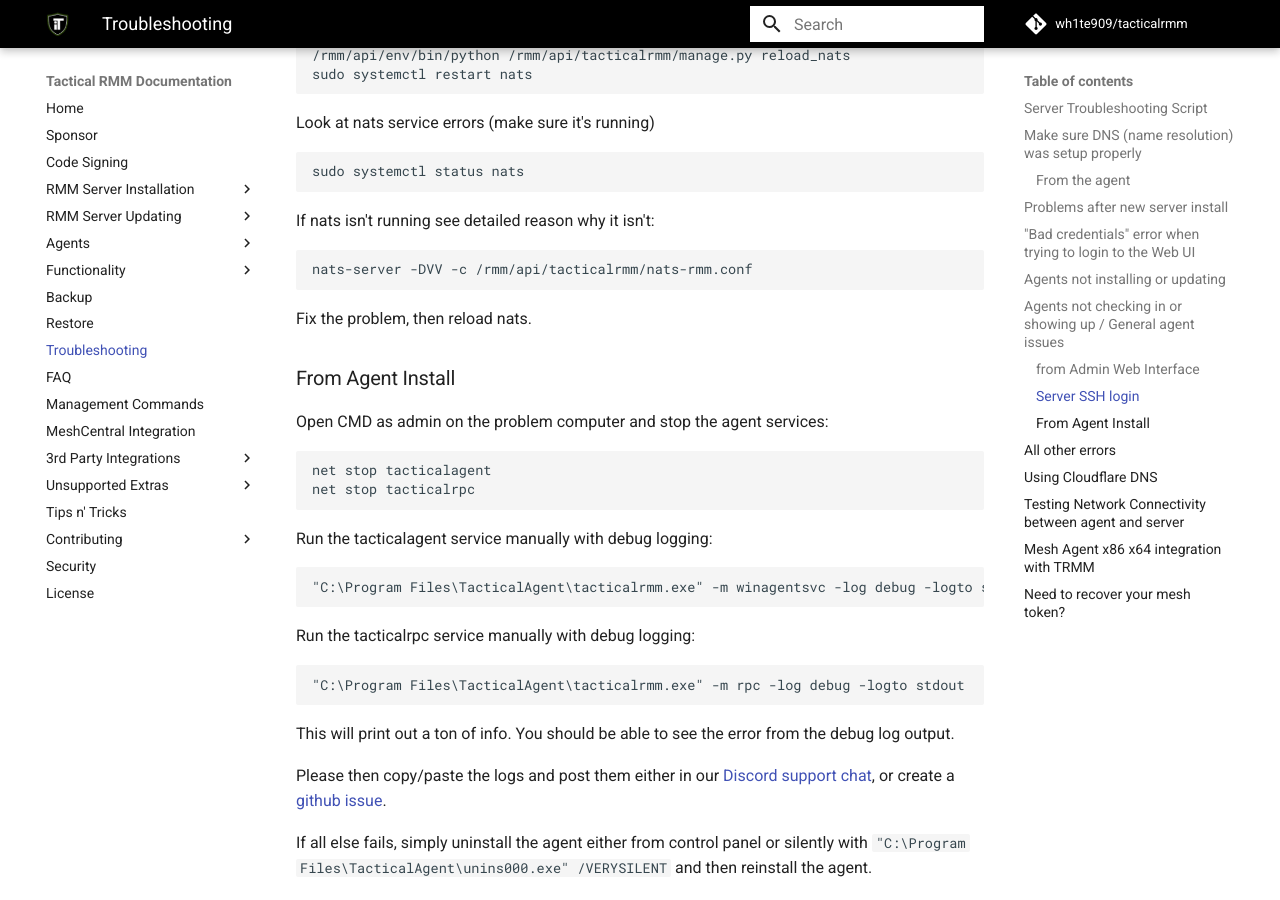
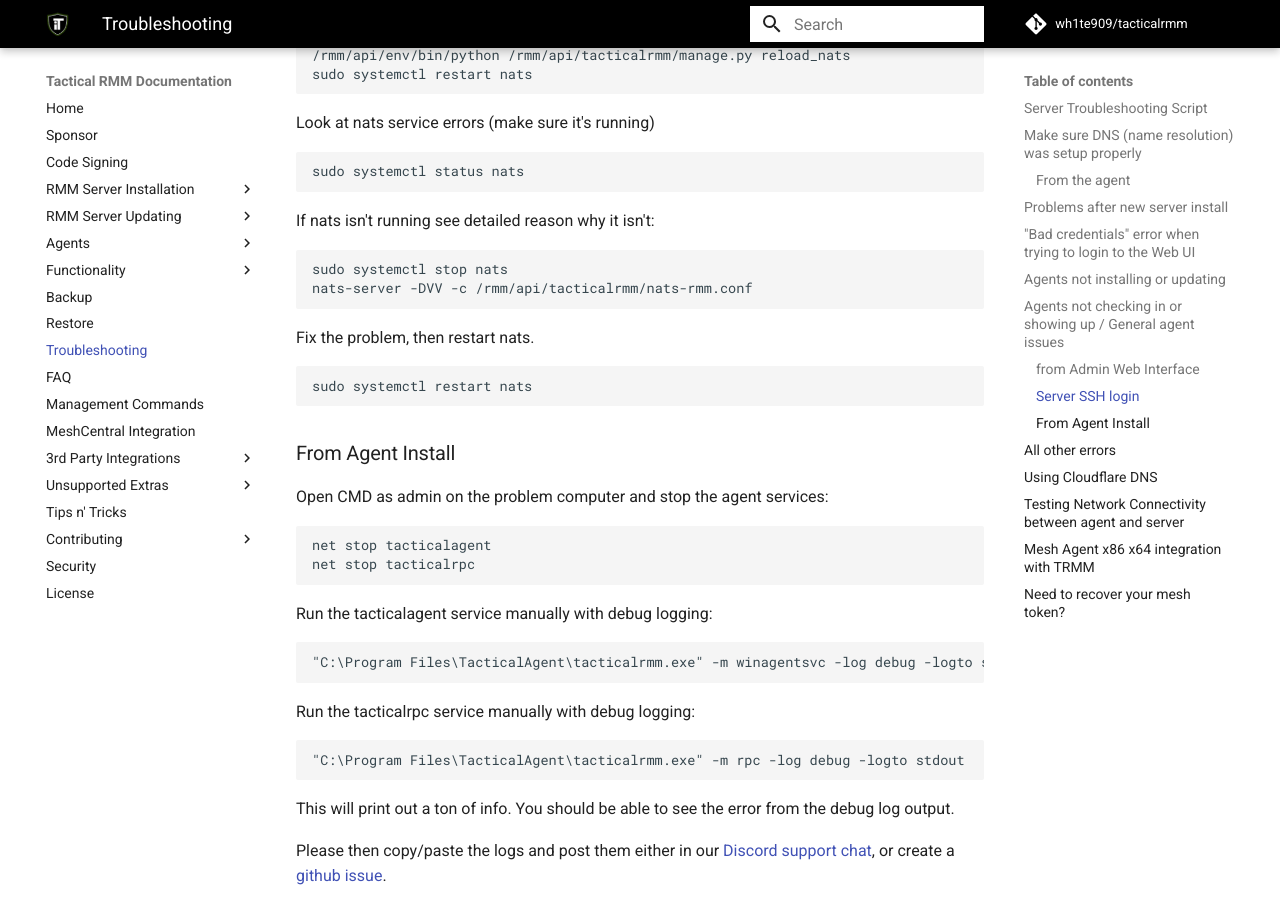
Before and after one commit to amidaware/trmm-docs, an MkDocs documentation site: the page built from docs/docs/troubleshooting.md, in a window 1280 px wide and 900 px high, scrolled down 2329 px. Built offline with MkDocs 1.6.1 and Material for MkDocs 9.7.7, drawn with Linux system fonts in a browser that asks for light colours; comment, search, counter and statistics services are not loaded.

Commit message:
update docs

````diff
--- a/docs/docs/troubleshooting.md
+++ b/docs/docs/troubleshooting.md
@@ -90,10 +90,14 @@
 If nats isn't running see detailed reason why it isn't:
 
 ```bash
+sudo systemctl stop nats
 nats-server -DVV -c /rmm/api/tacticalrmm/nats-rmm.conf
 ```
 
-Fix the problem, then reload nats.
+Fix the problem, then restart nats.
+```
+sudo systemctl restart nats
+```
 
 ### From Agent Install
 
````
Also changed, not shown: docs/docs/install_server.md (+1 -1 lines).
